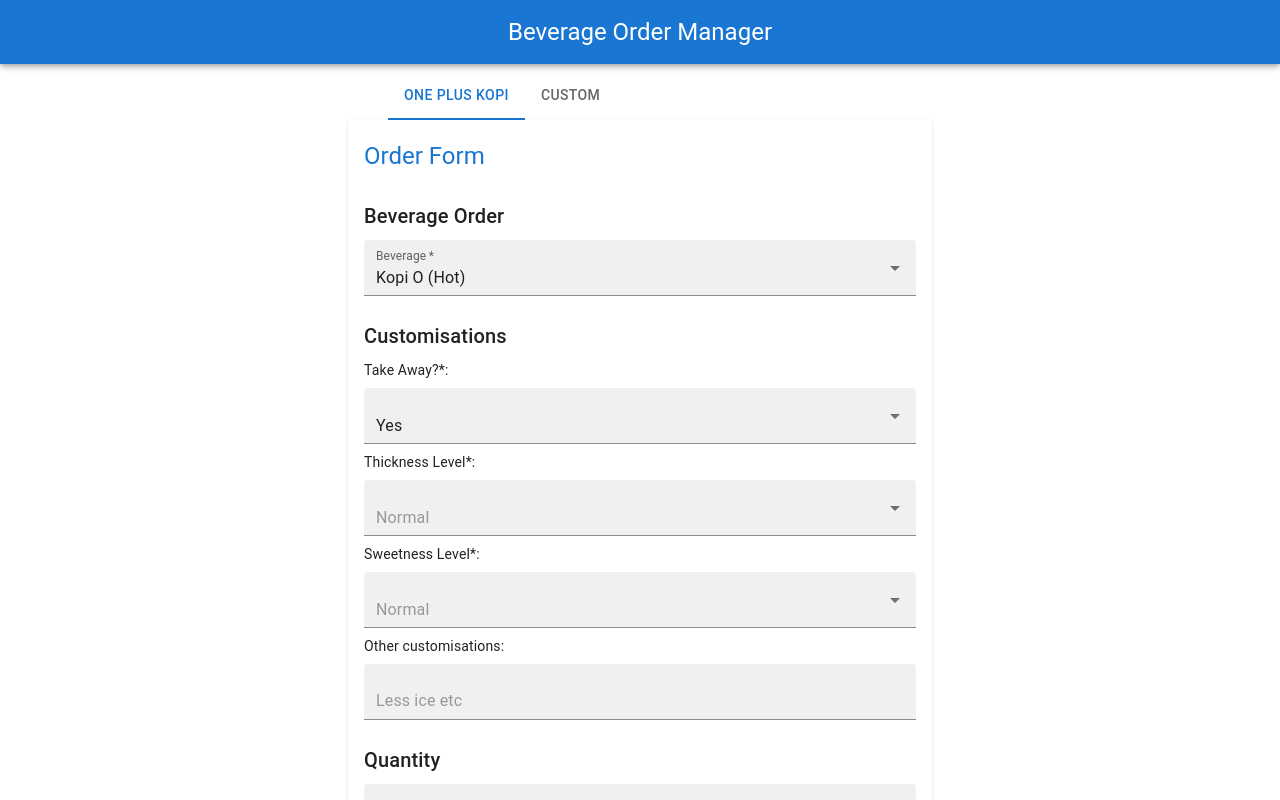
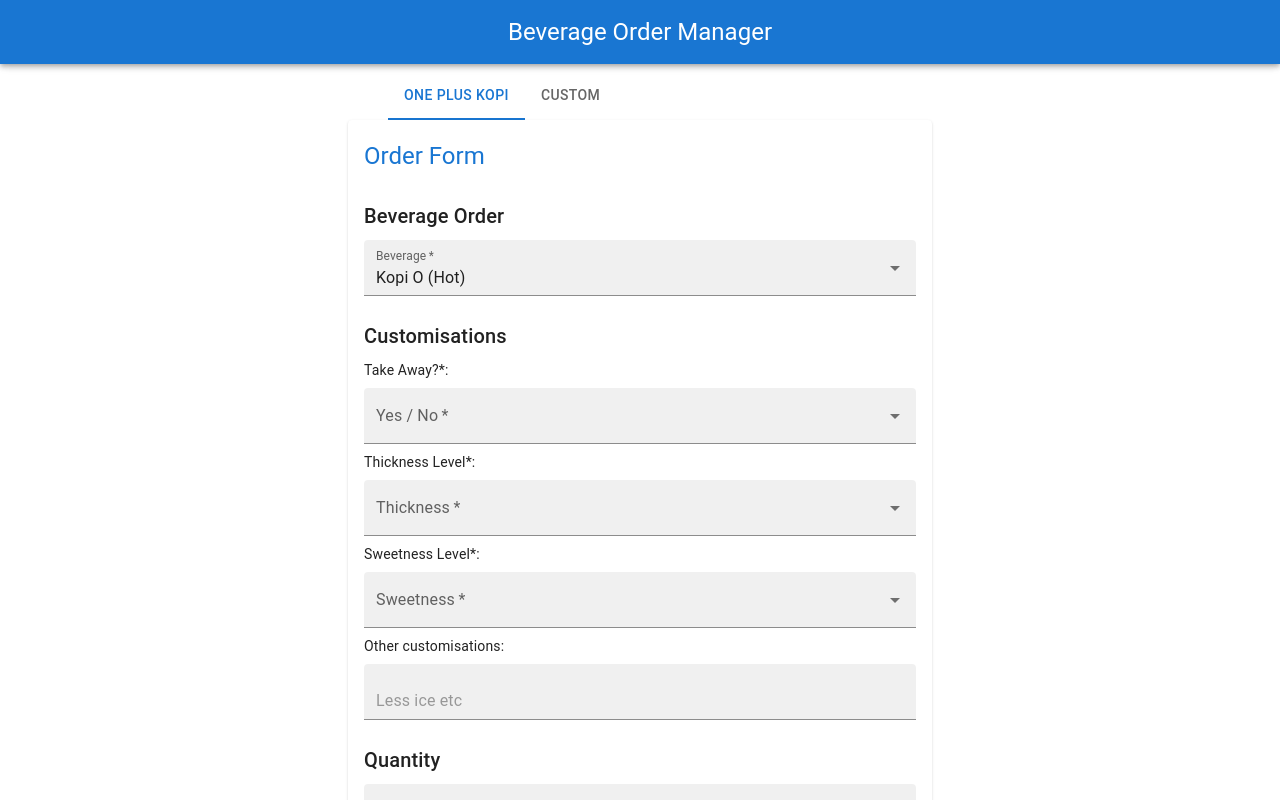
Before and after one commit to dexsjw/beverage-order-manager, a React (Vite) app: page /main-session/1 in a window 1280 px wide. Shown: the top 800 px of the page. Built offline with nearby package versions, Linux system fonts and the light colour scheme; some icons are missing.

Commit message:
added label prop, removed defaultValue

```diff
--- a/src/components/order-form/CustomisationsSection.tsx
+++ b/src/components/order-form/CustomisationsSection.tsx
@@ -1,7 +1,13 @@
 import { Autocomplete, Stack, TextField, Typography } from "@mui/material";
 import { CustomisationsSectionProps } from "../../type-interface/props/CustomisationsSectionProps";
+import { Customisations } from "../../type-interface/Customisations";
+import { useState } from "react";
 
 function CustomisationsSection({ customisationsOptions }: Readonly<CustomisationsSectionProps>) {
+
+  // const
+
+  const [customisationsValues, setCustomisationsValues] = useState<Customisations>()
 
   return (
     <Stack spacing={1}>
@@ -29,16 +35,13 @@ function CustomisationsSection({ customisationsOptions }: Readonly<Customisation
               id={customisationsOption.name}
               options={customisationsOption.stringOptions}
               getOptionLabel={(option: string) => option}
-              defaultValue={
-                typeof customisationsOption.defaultValue === "string"
-                ? customisationsOption.defaultValue
-                : ""
-              }
+
               renderInput={(params) => (
                 <TextField
                   {...params}
                   required
                   variant="filled"
+                  label={customisationsOption.label}
                   placeholder={customisationsOption.placeholder}
                 />
               )}
@@ -49,16 +52,13 @@ function CustomisationsSection({ customisationsOptions }: Readonly<Customisation
               id={customisationsOption.name}
               options={customisationsOption.booleanOptions}
               getOptionLabel={(option: boolean) => option ? "Yes" : "No"}
-              defaultValue={
-                typeof customisationsOption.defaultValue === "boolean"
-                ? customisationsOption.defaultValue
-                : true
-              }
+
               renderInput={(params) => (
                 <TextField
                   {...params}
                   required
                   variant="filled"
+                  label={customisationsOption.label}
                   placeholder={customisationsOption.placeholder}
                 />
               )}
```
